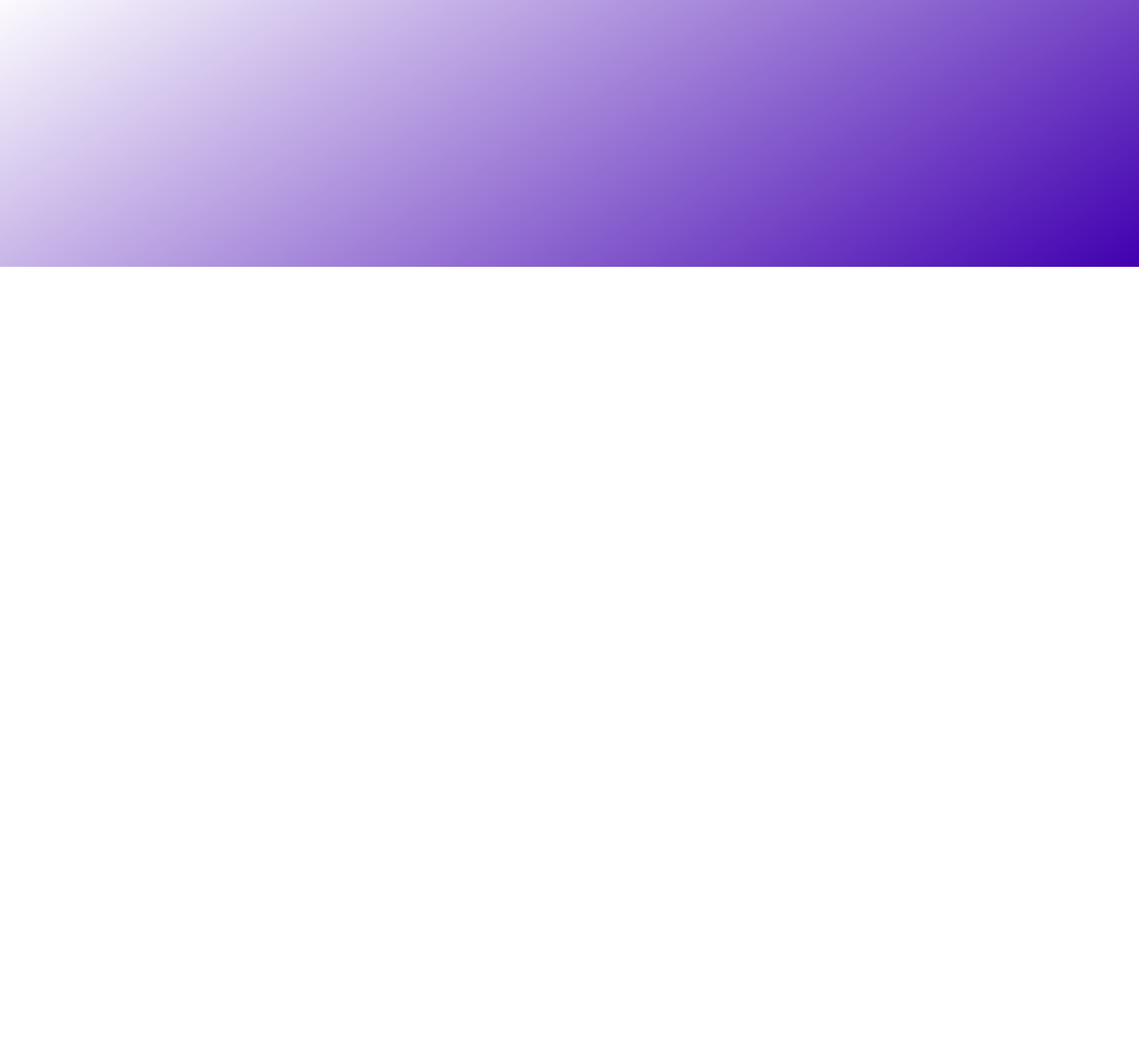
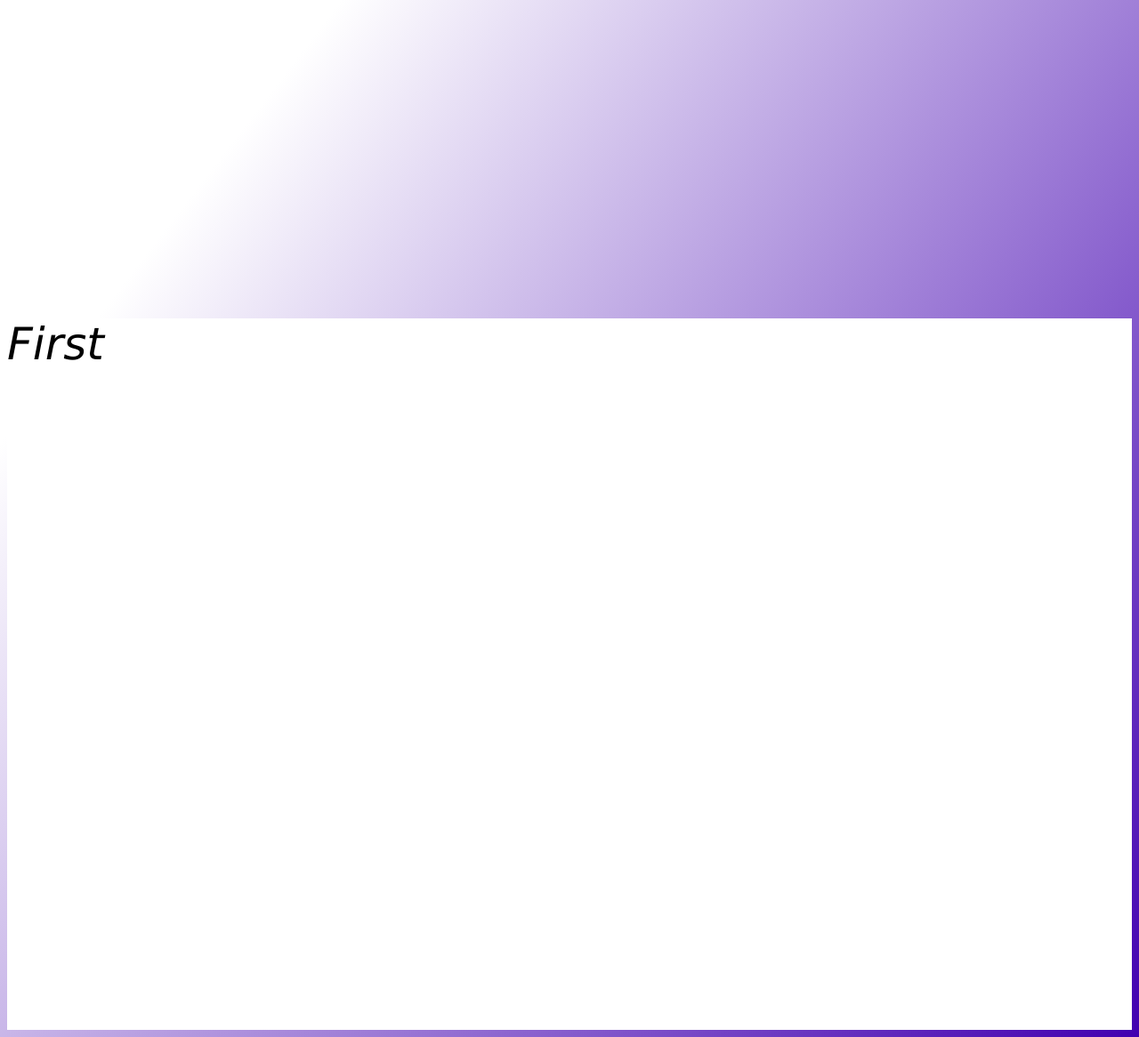
Before and after one commit to kway-zar/WEBSITE, a plain HTML site: page index.html in a window 1280 px wide. Shown: the part 500-1666 px from the top of the page at 89% size. Before the commit the page ends 800 px from the top, so only its background shows below. Drawn offline with Linux system fonts and the light colour scheme.

Commit message:
patch 1.05

```diff
--- a/index.html
+++ b/index.html
@@ -2,7 +2,7 @@
 <html class = page>
 <head>
     <link rel= "stylesheet" href= "style.css">
-    <title>Page Title</title>
+    <title>Event</title>
     <div class = "h1">
         <h1>TVCA</h1>
     </div>
@@ -18,17 +18,22 @@
 <body>
     <section class = "body">
 
-        <div class ="buttons">
+        <a href ="#First" class = "buttons">
 
             <button class= "logoButton"></button>
-
             <div class = "circleSpin"></div>
-        </div>
+        </a>
 
     </section>
     <script src="script.js">
     </script>
-<p></p>
+
+    <div class = "container">
+        <section id = "First">
+            <p>First</p>
+        </section>
+
+    </div>
 
 </body>
 </html>
--- a/script.js
+++ b/script.js
@@ -34,6 +34,10 @@ logoButton.addEventListener("mouseleave",function() {
 
 
 
+logoButton.addEventListener("onclick",function(){
+
+});
+
 
 
 function fade(COLOUR, OPACITY) {
--- a/style.css
+++ b/style.css
@@ -64,20 +64,26 @@
 @media screen and (max-width: 300px) {
     html{
 
-        scale: 108%;
+        scale: 50%;
     }
 
 
 }
+section{
 
+    height:100vh;
+    font-size: 50px;;
+}
 
 
 html{
+
     min-width: 100%;
     min-height: 100%;
     scroll-behavior: smooth;
+    scroll-padding:10rem;
+}
 
-}
 
 
 .page {
@@ -89,7 +95,14 @@ html{
 
 
 }
+.container {
+    width: 100%;
+    height: 80%;
+    border:10px;
 
+    background-color: rgb(255, 255, 255);
+
+}
 
 
 .h1{
```
